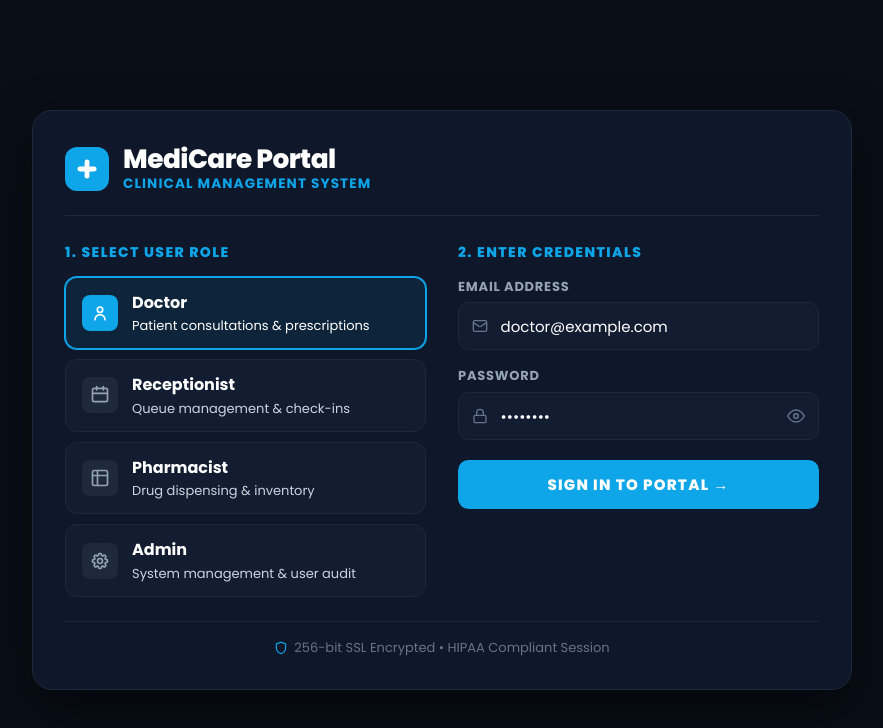
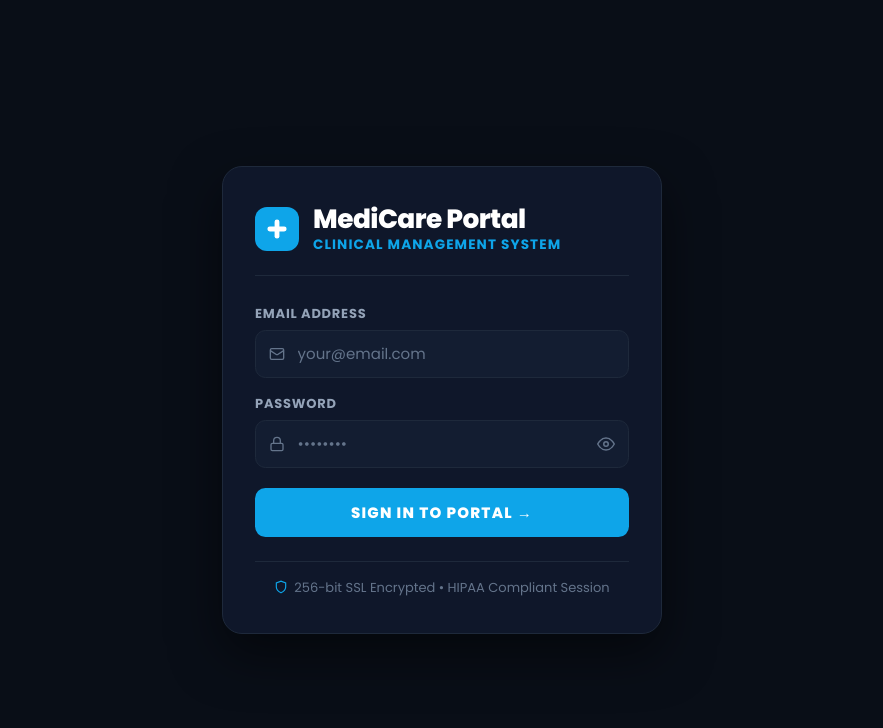
Before and after one commit to HORIZONIX-1/medicare, a Next.js app in the folder frontend/: page / in a window 1280 px wide. Shown: the top 728 px of the page, without its empty margins (198-1081 px from the left). Built offline with nearby package versions, Linux system fonts and the light colour scheme.

Commit message:
feat: implement authentication login page with role-based dashboard redirection

```diff
--- a/frontend/app/page.tsx
+++ b/frontend/app/page.tsx
@@ -4,71 +4,13 @@
 import { useRouter } from "next/navigation";
 import api from "@/lib/axios";
 
-const DEMO_ACCOUNTS = [
-  {
-    role: "DOCTOR",
-    email: "doctor@example.com",
-    label: "Doctor",
-    desc: "Patient consultations & prescriptions",
-    icon: (
-      <svg viewBox="0 0 24 24" fill="none" stroke="currentColor" strokeWidth="2" width="20" height="20">
-        <circle cx="12" cy="8" r="3.2" />
-        <path strokeLinecap="round" strokeLinejoin="round" d="M6 20c0-3.3 2.7-6 6-6s6 2.7 6 6" />
-      </svg>
-    ),
-  },
-  {
-    role: "RECEPTIONIST",
-    email: "reception@example.com",
-    label: "Receptionist",
-    desc: "Queue management & check-ins",
-    icon: (
-      <svg viewBox="0 0 24 24" fill="none" stroke="currentColor" strokeWidth="2" width="20" height="20">
-        <rect x="3" y="4" width="18" height="16" rx="2" />
-        <path strokeLinecap="round" d="M8 2v4M16 2v4M3 10h18" />
-      </svg>
-    ),
-  },
-  {
-    role: "DISPENSER",
-    email: "dispenser@example.com",
-    label: "Pharmacist",
-    desc: "Drug dispensing & inventory",
-    icon: (
-      <svg viewBox="0 0 24 24" fill="none" stroke="currentColor" strokeWidth="2" width="20" height="20">
-        <path strokeLinecap="round" strokeLinejoin="round" d="M9 3H5a2 2 0 00-2 2v4m6-6h10a2 2 0 012 2v4M9 3v18m0 0h10a2 2 0 002-2V9M9 21H5a2 2 0 01-2-2V9m0 0h18" />
-      </svg>
-    ),
-  },
-  {
-    role: "ADMIN",
-    email: "admin@example.com",
-    label: "Admin",
-    desc: "System management & user audit",
-    icon: (
-      <svg viewBox="0 0 24 24" fill="none" stroke="currentColor" strokeWidth="2" width="20" height="20">
-        <path strokeLinecap="round" strokeLinejoin="round" d="M10.343 3.94c.09-.542.56-.94 1.11-.94h1.093c.55 0 1.02.398 1.11.94l.149.894c.07.424.384.764.78.93.398.164.855.142 1.205-.108l.737-.527a1.125 1.125 0 011.45.12l.773.774c.39.389.44 1.002.12 1.45l-.527.737c-.25.35-.272.806-.107 1.204.165.397.505.71.93.78l.893.15c.543.09.94.56.94 1.109v1.094c0 .55-.397 1.02-.94 1.11l-.893.149c-.425.07-.765.383-.93.78-.165.398-.143.854.107 1.204l.527.738c.32.447.269 1.06-.12 1.45l-.774.773a1.125 1.125 0 01-1.449.12l-.738-.527c-.35-.25-.806-.272-1.203-.107-.397.165-.71.505-.781.929l-.149.894c-.09.542-.56.94-1.11.94h-1.094c-.55 0-1.019-.398-1.11-.94l-.148-.894c-.071-.424-.384-.764-.781-.93-.398-.164-.854-.142-1.204.108l-.738.527c-.447.32-1.06.269-1.45-.12l-.773-.774a1.125 1.125 0 01-.12-1.45l.527-.737c.25-.35.273-.806.108-1.204-.165-.397-.505-.71-.93-.78l-.894-.15c-.542-.09-.94-.56-.94-1.109v-1.094c0-.55.398-1.02.94-1.11l.894-.149c.424-.07.765-.383.93-.78.165-.398.143-.854-.107-1.204l-.527-.738a1.125 1.125 0 01.12-1.45l.773-.773a1.125 1.125 0 011.45-.12l.737.527c.35.25.807.272 1.204.107.397-.165.71-.505.78-.929l.15-.894z" />
-        <circle cx="12" cy="12" r="3" />
-      </svg>
-    ),
-  },
-];
-
 export default function LoginPage() {
   const router = useRouter();
-  const [email, setEmail] = useState("doctor@example.com");
-  const [password, setPassword] = useState("password");
-  const [selectedRole, setSelectedRole] = useState("DOCTOR");
+  const [email, setEmail] = useState("");
+  const [password, setPassword] = useState("");
   const [isLoading, setIsLoading] = useState(false);
   const [errorMessage, setErrorMessage] = useState("");
   const [showPassword, setShowPassword] = useState(false);
-
-  const selectDemoAccount = (role: string, email: string) => {
-    setSelectedRole(role);
-    setEmail(email);
-    setPassword("password");
-    setErrorMessage("");
-  };
 
   const handleLogin = async (e: React.FormEvent) => {
     e.preventDefault();
@@ -149,11 +91,11 @@
         /* Outer Solid Panel Card */
         .portal-card {
           width: 100%;
-          max-width: 820px;
+          max-width: 440px;
           background: #0f172a;
           border: 1px solid #1e293b;
           border-radius: 1.25rem;
-          padding: 2rem;
+          padding: 2.25rem 2rem;
           box-shadow: 0 20px 50px rgba(0, 0, 0, 0.5);
           box-sizing: border-box;
         }
@@ -193,89 +135,6 @@
           font-weight: 700;
           text-transform: uppercase;
           letter-spacing: 0.08em;
-        }
-
-        /* 2-Column Split: Left = Select User, Right = Enter Credentials */
-        .split-grid {
-          display: grid;
-          grid-template-columns: 1fr 1fr;
-          gap: 2rem;
-          align-items: start;
-        }
-
-        /* Column Headers */
-        .col-title {
-          font-size: 0.875rem;
-          font-weight: 800;
-          color: #0ea5e9;
-          text-transform: uppercase;
-          letter-spacing: 0.1em;
-          margin: 0 0 1rem 0;
-        }
-
-        /* Left Column: Select User Buttons Stack */
-        .user-list-stack {
-          display: flex;
-          flex-direction: column;
-          gap: 0.625rem;
-        }
-
-        .user-select-btn {
-          display: flex;
-          align-items: center;
-          gap: 0.875rem;
-          padding: 0.75rem 1rem;
-          border-radius: 0.75rem;
-          border: 1px solid #1e293b;
-          background: #131d31;
-          cursor: pointer;
-          transition: all 0.2s ease;
-          text-align: left;
-          width: 100%;
-        }
-
-        .user-select-btn:hover {
-          border-color: #0ea5e9;
-          background: #1b2942;
-        }
-
-        .user-select-btn.active {
-          border-color: #0ea5e9;
-          background: #0e243a;
-          box-shadow: 0 0 0 1px #0ea5e9;
-        }
-
-        .user-btn-icon {
-          width: 36px;
-          height: 36px;
-          border-radius: 0.5rem;
-          background: #1e293b;
-          color: #94a3b8;
-          display: flex;
-          align-items: center;
-          justify-content: center;
-          flex-shrink: 0;
-        }
-
-        .user-select-btn.active .user-btn-icon {
-          background: #0ea5e9;
-          color: #ffffff;
-        }
-
-        .user-btn-label {
-          font-size: 1rem;
-          font-weight: 700;
-          color: #ffffff;
-        }
-
-        .user-btn-desc {
-          font-size: 0.8125rem;
-          color: #cbd5e1;
-          margin-top: 0.1rem;
-        }
-
-        .user-select-btn.active .user-btn-desc {
-          color: #ffffff;
         }
 
         /* Right Column: Enter Credentials Form */
@@ -419,36 +278,6 @@
             </div>
           </div>
 
-          {/* 2-Column Split: Left = Select User, Right = Enter Credentials */}
-          <div className="split-grid">
-
-            {/* Left Column: Select User */}
-            <div>
-              <h2 className="col-title">1. Select User Role</h2>
-              <div className="user-list-stack">
-                {DEMO_ACCOUNTS.map((acc) => (
-                  <button
-                    key={acc.role}
-                    type="button"
-                    onClick={() => selectDemoAccount(acc.role, acc.email)}
-                    className={`user-select-btn ${selectedRole === acc.role ? "active" : ""}`}
-                  >
-                    <div className="user-btn-icon">
-                      {acc.icon}
-                    </div>
-                    <div>
-                      <div className="user-btn-label">{acc.label}</div>
-                      <div className="user-btn-desc">{acc.desc}</div>
-                    </div>
-                  </button>
-                ))}
-              </div>
-            </div>
-
-            {/* Right Column: Enter Credentials */}
-            <div>
-              <h2 className="col-title">2. Enter Credentials</h2>
-
           {errorMessage && (
             <div className="error-msg">
               {errorMessage}
@@ -469,7 +298,7 @@
                   type="email"
                   required
                   value={email}
-                      onChange={(e) => { setEmail(e.target.value); setSelectedRole(""); }}
+                  onChange={(e) => setEmail(e.target.value)}
                   className="solid-input"
                   placeholder="your@email.com"
                 />
@@ -518,9 +347,6 @@
               {isLoading ? "Authenticating..." : "Sign In To Portal →"}
             </button>
           </form>
-            </div>
-
-          </div>
 
           {/* Footer Security Badge */}
           <div className="security-footer">
```
Lines whose indentation alone changed are shown as unchanged.
